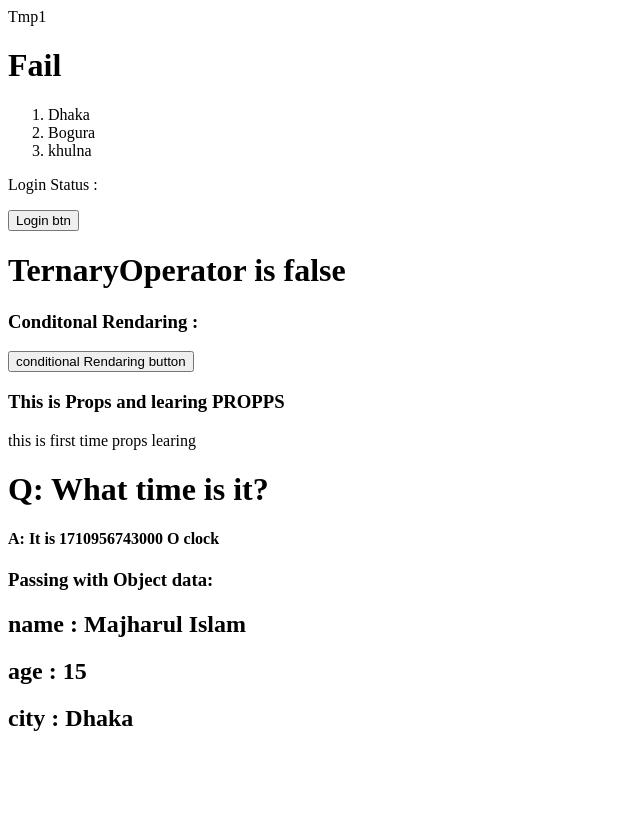
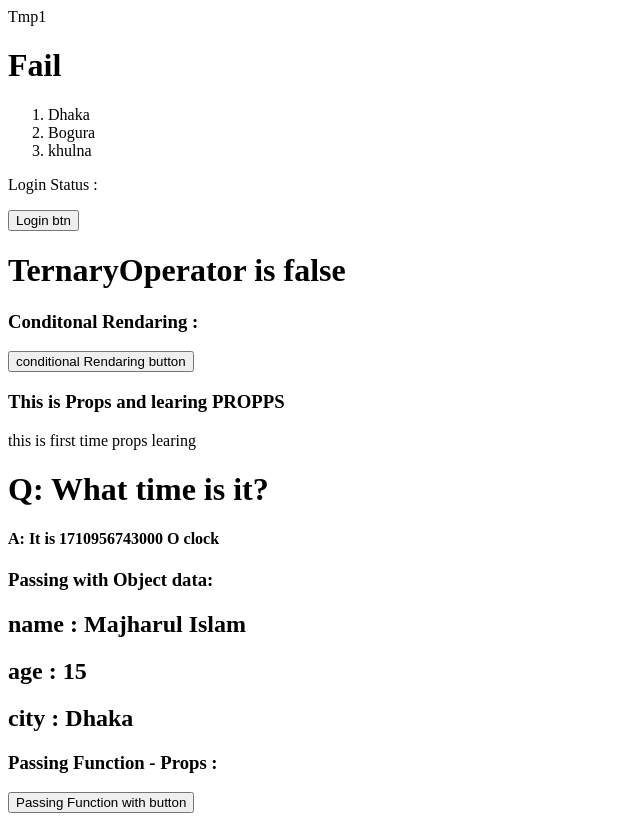
Before and after one commit to majharul-islam181/LearnReact, a React (Vite) app: page / in a window 1280 px wide. Shown: the whole page, without its empty margins (0-640 px from the left). Before the commit the page ends 800 px from the top, so only its background shows below. Built offline with nearby package versions, Linux system fonts and the light colour scheme.

Commit message:
functionPassing - Props

```diff
--- a/src/App.jsx
+++ b/src/App.jsx
@@ -1,7 +1,8 @@
-import Objects from "./components/Objects";
-import Props from "./components/Props";
-import Props2 from "./components/Props2";
+import Objects from "./props/Objects";
+import Props from "./props/Props";
+import Props2 from "./props/Props2";
 import Temp1 from "./components/Temp1";
+import FunctionPassing from "./props/FunctionPassing";
 
 const LoginStatusBtn =(status)=>{
   if(status){
@@ -27,6 +28,13 @@ const App = () => {
     "city" : "Dhaka"
 
   }
+
+
+  const funPassingBtn = () =>{
+    alert('Say hello to you!')
+  }
+
+
   return (
     <div>
 
@@ -106,6 +114,14 @@ const App = () => {
           <Objects items={objectData}/>
 
 
+          {/* PROPS - Passing function */}
+
+          <h3>Passing Function - Props : </h3>
+
+          <FunctionPassing btnPassing= {funPassingBtn} />
+
+
+
 
 
 
--- /dev/null
+++ b/src/props/FunctionPassing.jsx
@@ -0,0 +1,15 @@
+
+
+const FunctionPassing = (majharul) => {
+    return (
+        <div>
+
+            <button onClick={majharul.btnPassing} >Passing Function with button</button>
+
+
+
+        </div>
+    );
+};
+
+export default FunctionPassing;
```
Also changed, not shown: src/props/Objects.jsx (renamed from src/components/Objects.jsx), src/props/Props.jsx (renamed from src/components/Props.jsx), src/props/Props2.jsx (renamed from src/components/Props2.jsx).
